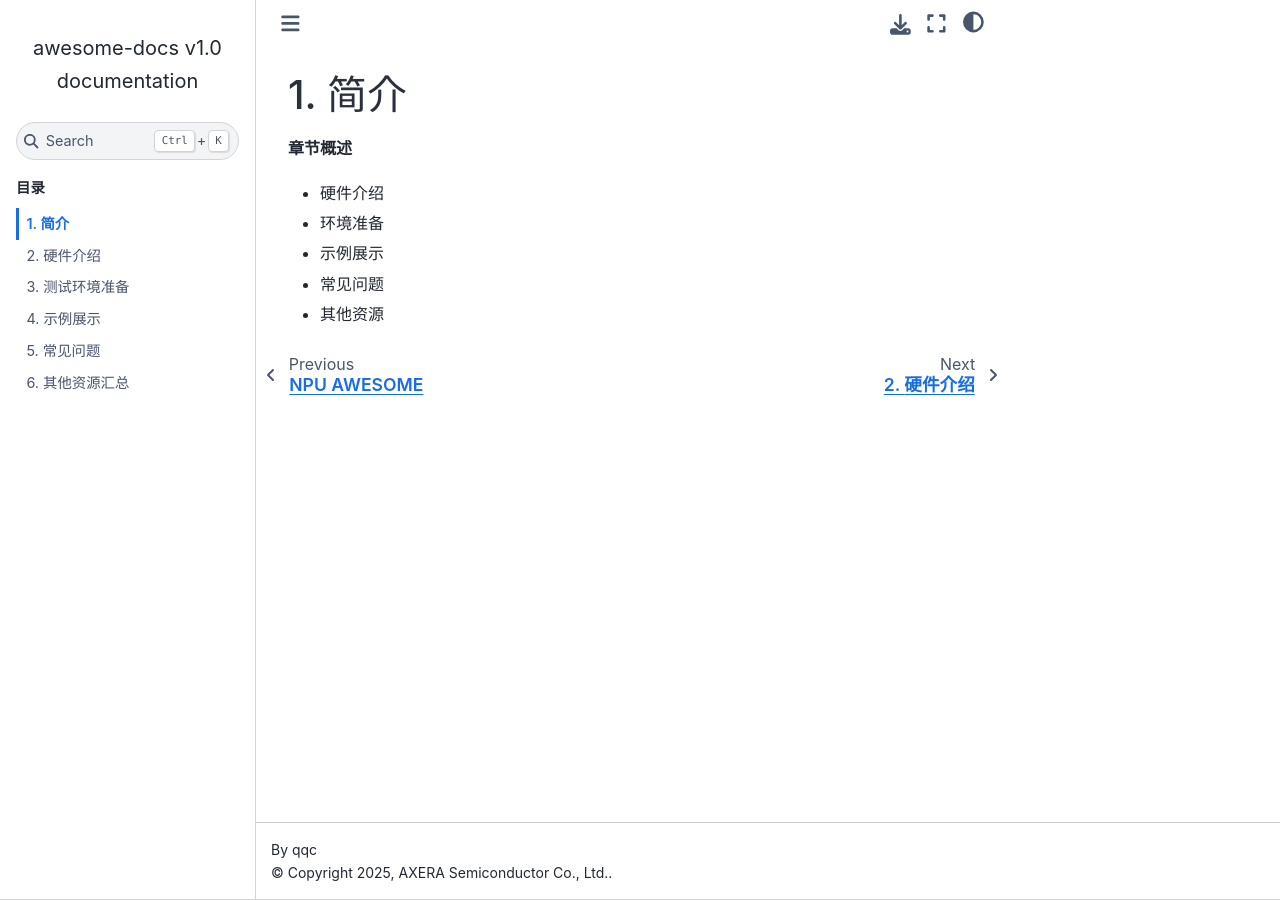
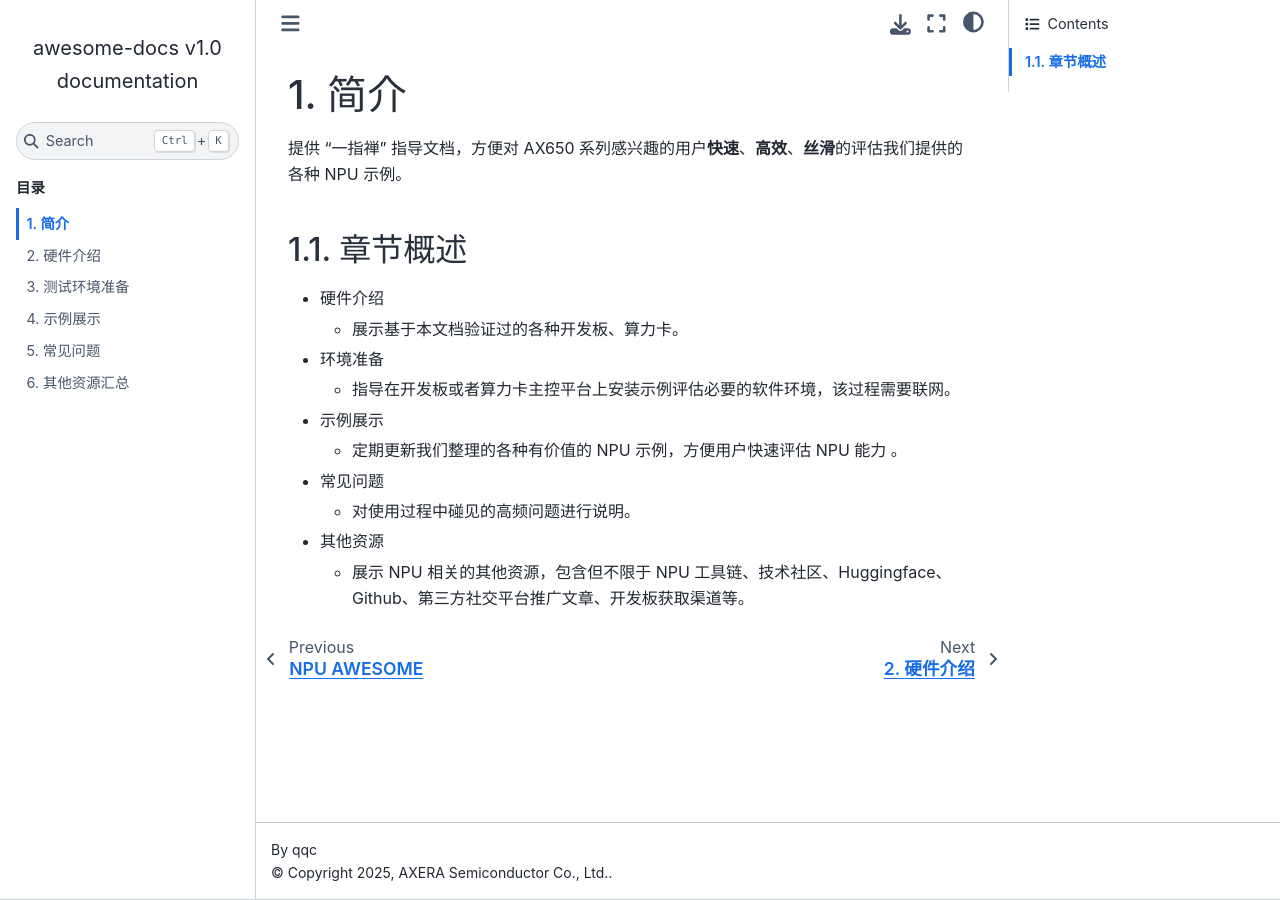
Before and after one commit to AXERA-TECH/awesome-docs, a Sphinx documentation site: the page built from source/00_introduction.md, in a window 1280 px wide. Built offline with Sphinx 7.4.7 and the Sphinx Book theme 1.1.4, drawn with Linux system fonts in a browser that asks for light colours.

Commit message:
Update 00_introduction.md

```diff
--- a/source/00_introduction.md
+++ b/source/00_introduction.md
@@ -1,9 +1,16 @@
 # 简介
 
-**章节概述**
+提供 “一指禅” 指导文档，方便对 AX650 系列感兴趣的用户**快速**、**高效**、**丝滑**的评估我们提供的各种 NPU 示例。
+
+## 章节概述
 
 - 硬件介绍
+  - 展示基于本文档验证过的各种开发板、算力卡。
 - 环境准备
+  - 指导在开发板或者算力卡主控平台上安装示例评估必要的软件环境，该过程需要联网。
 - 示例展示
+  - 定期更新我们整理的各种有价值的 NPU 示例，方便用户快速评估 NPU 能力 。
 - 常见问题
+  - 对使用过程中碰见的高频问题进行说明。
 - 其他资源
+  - 展示 NPU 相关的其他资源，包含但不限于 NPU 工具链、技术社区、Huggingface、Github、第三方社交平台推广文章、开发板获取渠道等。
```
